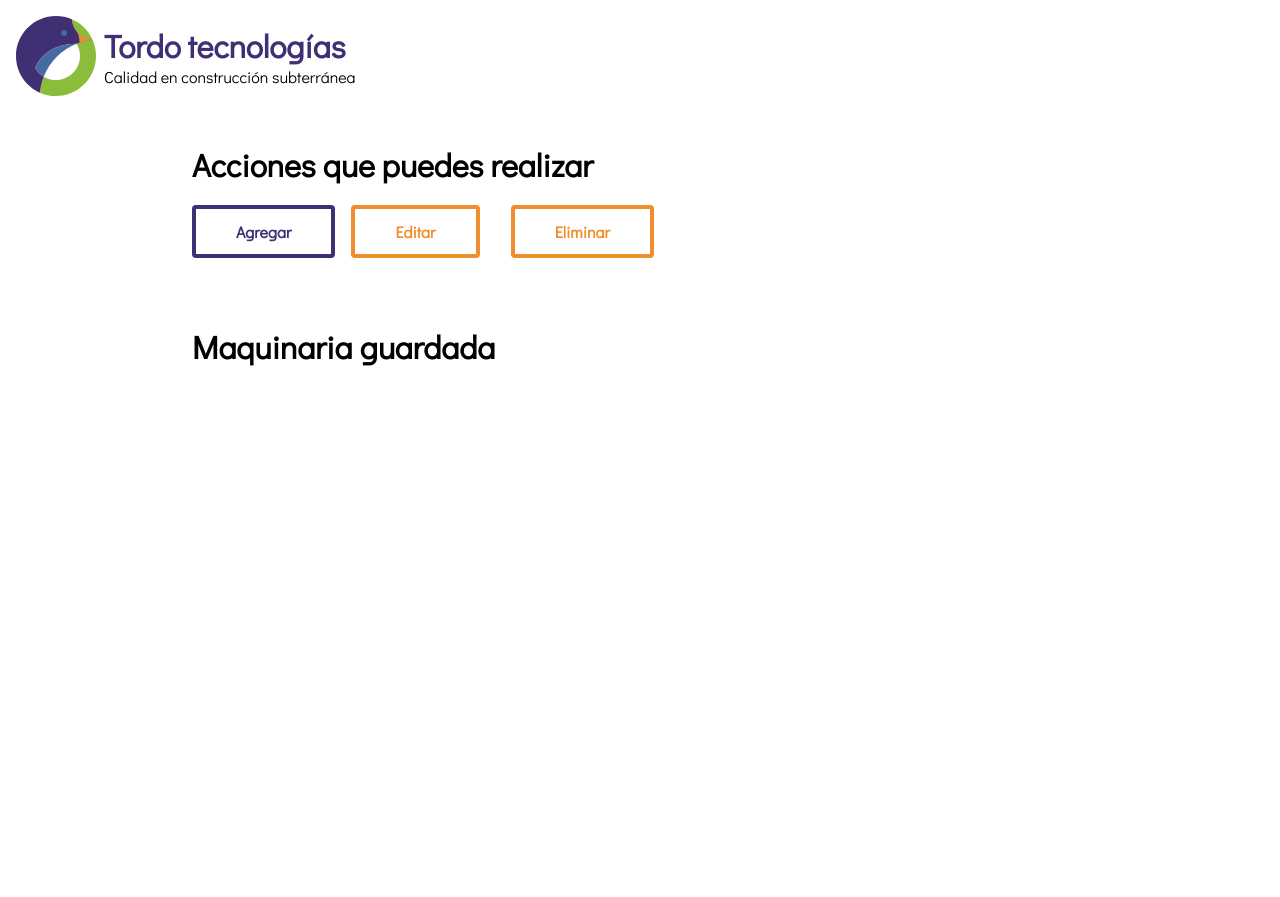
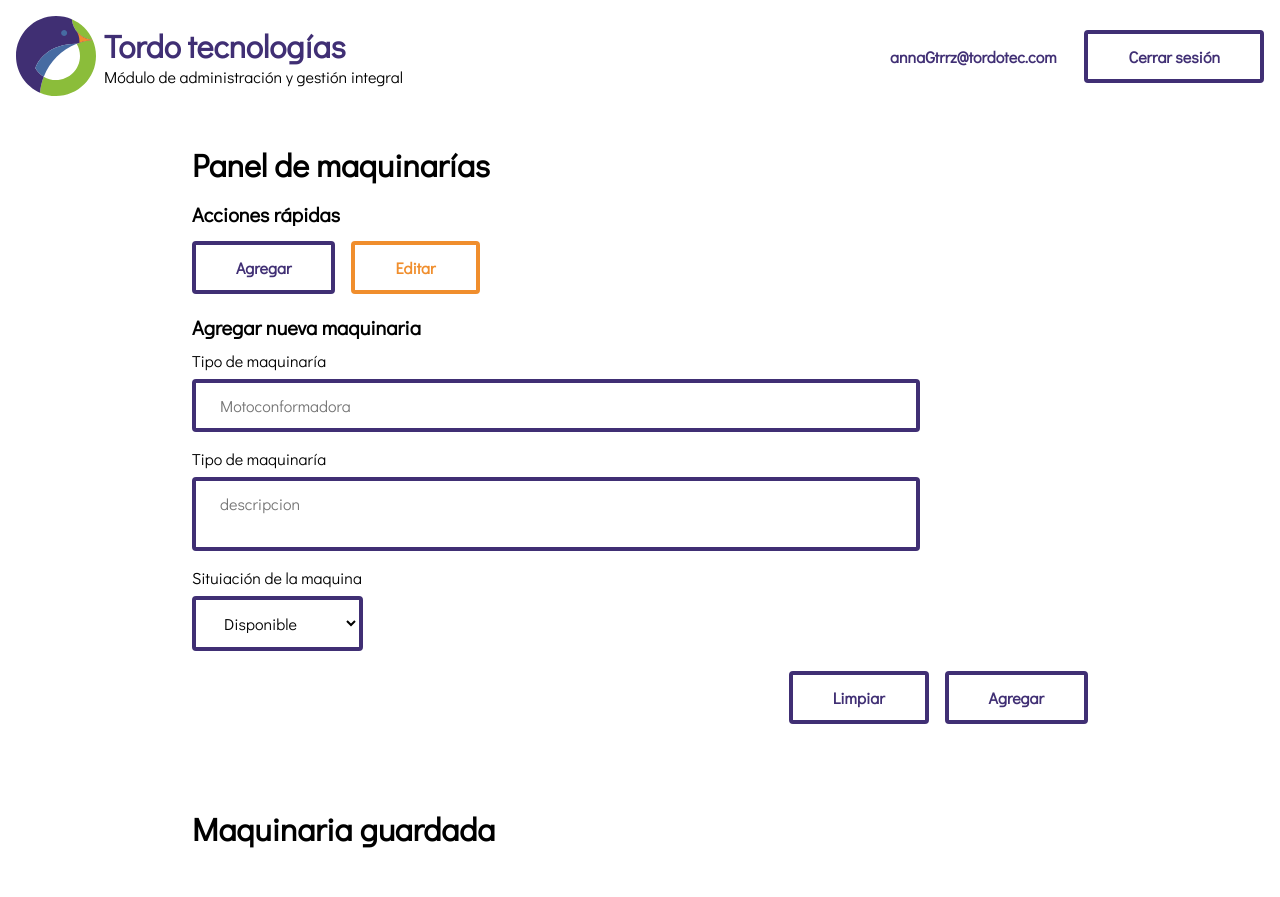
Before and after one commit to LordSinSentido/tordo-project, a PHP site: page /maquinarias.html in a window 1280 px wide. Before the commit the page ends 366 px from the top, so only its background shows below. Run offline with PHP 8.4, Linux system fonts and the light colour scheme.

Commit message:
Actualización de maquinarías

```diff
--- a/panel/css/panel.css
+++ b/panel/css/panel.css
@@ -36,15 +36,24 @@ h2{
     margin-bottom: 0.5em;
 }
 
+h3{
+    font-size: 1.25em;
+    margin-bottom: 0.5em;
+}
+
 a {
     cursor: pointer;
     text-decoration: none;
 }
 
+label{
+    margin-bottom: 0.5em;
+}
+
 input{
     font-family: 'Didact Gothic', sans-serif;
     font-size: 1em;
-    width: 50%;
+    width: 75%;
     padding: 0.75em 1.5em;
     border: 0.25em solid var(--color_oscuro);
     border-radius: 0.25em;
@@ -175,6 +184,26 @@ button{
     margin-top: 1em;
 }
 
+.botonera, .botoneraIzquierda{
+    display: flex;
+    justify-content: flex-start;
+    margin-bottom: 1em;
+}
+
+.botonera > .boton, .botoneraIzquierda > .boton{
+    margin-right: 1em;
+}
+
+.botoneraDerecha{
+    display: flex;
+    justify-content: flex-end;
+    margin-bottom: 1em;
+}
+
+.botoneraDerecha > .boton{
+    margin-left: 1em;
+}
+
 .contenedor{
     padding: 0em 10vw;
     max-height: auto;
@@ -229,6 +258,12 @@ button{
     font-weight: bold;
 }
 
+.formularioElemento{
+    display: flex;
+    flex-direction: column;
+    margin-bottom: 1em;
+}
+
 #usuario{
     width: fit-content;
     display: block;
@@ -253,13 +288,6 @@ button{
 #logo{
     width: 5em;
     margin-right: 0.5em;
-}
-
-#botonera{
-    display: grid;
-    grid-template-columns: 1fr 1fr 1fr;
-    gap: 1em;
-    width: fit-content;
 }
 
 #botonFormulario{
--- a/panel/maquinarias.html
+++ b/panel/maquinarias.html
@@ -12,58 +12,49 @@
     <header>
         <div id="navegacion">
             <div class="logotipo">
-                <img id="logo" src="../img/icons/logo.svg" alt="Logotipo">
+                <img id="logo" src="img/icons/logo.svg" alt="Logotipo">
                 <div>
                     <h1>Tordo tecnologías</h1>
-                    <p>Calidad en construcción subterránea</p>
+                    <p>Módulo de administración y gestión integral</p>
                 </div>
             </div>
             <nav>
+                <p id="usuario">annaGtrrz@tordotec.com</p>
+                <a href="" class="boton">Cerrar sesión</a>
             </nav>
         </div>
     </header>
+
     <section id="acciones">
-        <h2>Acciones que puedes realizar</h2>
-        <div id="botonera">
+        <h2>Panel de maquinarías</h2>
+
+        <h3>Acciones rápidas</h3>
+        <div class="botoneraIzquierda">
             <a class="boton" id="agregar">Agregar</a>
             <a class="boton botonBloqueado" id="editar">Editar</a>
-            <a class="boton botonBloqueado" id="eliminar">Eliminar</a>
         </div>
-    </section>
 
-    <section class="ocultar" id="seccionAgregar">
-        <h2>Agregar nueva maquinaria</h2>
+        <h3>Agregar nueva maquinaria</h3>
 
         <form action="php/agregarMaquinaria.php" method="post" autocomplete="off">
-            <div>
+
+            <div class="formularioElemento">
                 <label for="nombre">Tipo de maquinaría</label>
-                <br>
                 <input type="text" name="tipo" id="tipo" autocomplete="off" placeholder="Motoconformadora">
             </div>
-            <div>
-                <label for="tipo">Marca de la maquinaria</label>
-                <br>
-                <input type="text" name="marca" id="marca" autocomplete="off" placeholder="Cartepillar">
+            <div class="formularioElemento">
+                <label for="nombre">Tipo de maquinaría</label>
+                <textarea name="descripcion" id="descripcion" placeholder="descripcion"></textarea>
             </div>
-            <div>
-                <label for="tipo">Código de la maquinaria</label>
-                <br>
-                <input type="text" name="codigo" id="codigo" autocomplete="off" placeholder="140M">
-            </div>
-            <div>
-                <label for="descripcion">Escribe una descripción de la maquina</label>
-                <br>
-                <textarea name="descripcion" id="descripcion" placeholder="Escribe aqui la descripcion de la maquina."></textarea>
-            </div>
-            <div>
+
+            <div class="formularioElemento">
                 <label for="situacion">Situiación de la maquina</label>
-                <br>
                 <select name="situacion" id="situacion">
                     <option value="1">Disponible</option>
                     <option value="0">No disponible</option>
                 </select>
             </div>
-            <div id="botonFormulario">
+            <div class="botoneraDerecha">
                 <button type="reset" class="boton">Limpiar</button>
                 <button type="submit" class="boton">Agregar</button>
             </div>
```
